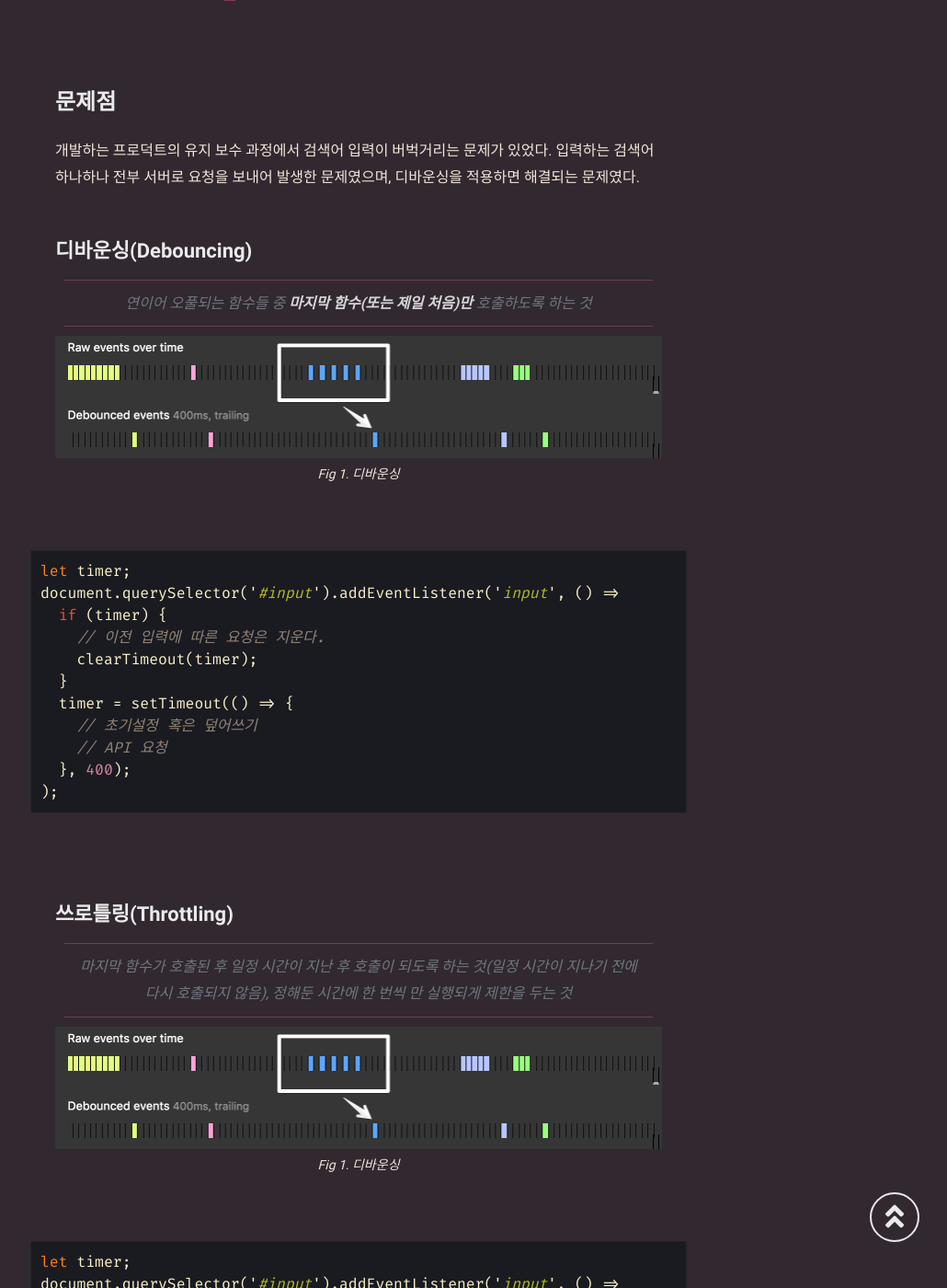
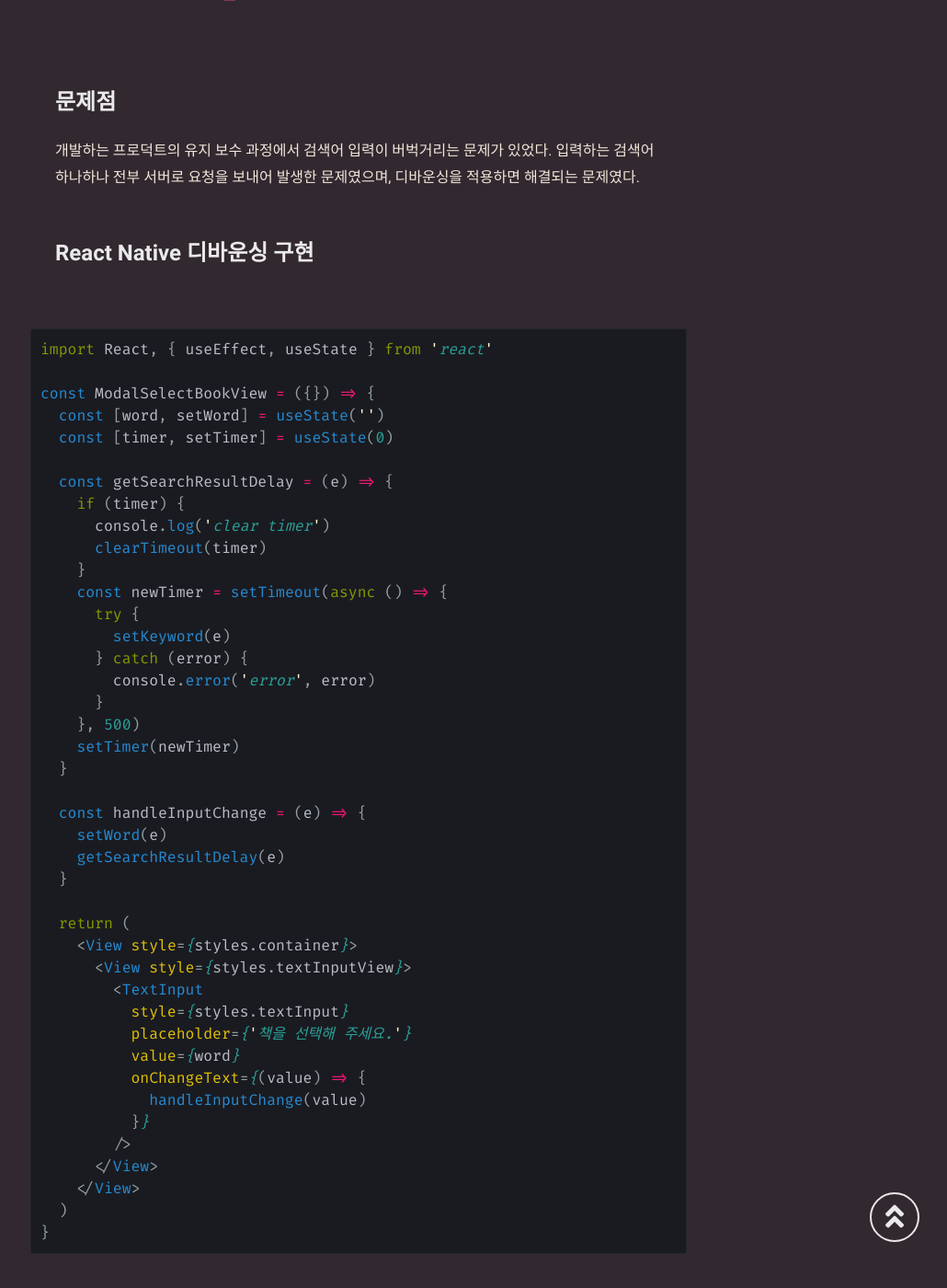
Before and after one commit to mniYUNSU/mniYUNSU.github.io, a Jekyll site: the page built from _posts/react-native-debounce/2022-04-02-react-native-debounce.md, in a window 1280 px wide and 1400 px high, scrolled down 265 px. Shown: the whole window at 92% size, without its empty margins (250-1280 px from the left). Built offline with Jekyll 4.4.1, drawn with Linux system fonts in a browser that asks for light colours; comment, search, counter and statistics services are not loaded; some of the changed text lies outside the part shown.

Commit message:
posting : react native debounce

````diff
--- a/_posts/react-native-debounce/2022-04-02-react-native-debounce.md
+++ b/_posts/react-native-debounce/2022-04-02-react-native-debounce.md
@@ -11,64 +11,13 @@
 
 개발하는 프로덕트의 유지 보수 과정에서 검색어 입력이 버벅거리는 문제가 있었다. 입력하는 검색어 하나하나 전부 서버로 요청을 보내어 발생한 문제였으며, 디바운싱을 적용하면 해결되는 문제였다.
 
-## 디바운싱(Debouncing)
-
-> 연이어 오풀되는 함수들 중 **마지막 함수(또는 제일 처음)만** 호출하도록 하는 것
-
-<figure>
-<img src="./../../images/react-native-debounce1.png" alt="react-native-debounce1">
-<figcaption>Fig 1. 디바운싱</figcaption>
-</figure>
-
-<br>
-
-```jsx
-let timer;
-document.querySelector('#input').addEventListener('input', () =>
-  if (timer) {
-    // 이전 입력에 따른 요청은 지운다.
-    clearTimeout(timer);
-  }
-  timer = setTimeout(() => {
-    // 초기설정 혹은 덮어쓰기
-    // API 요청
-  }, 400);
-);
-```
-
-<br>
-
-## 쓰로틀링(Throttling)
-
-> 마지막 함수가 호출된 후 일정 시간이 지난 후 호출이 되도록 하는 것(일정 시간이 지나기 전에 다시 호출되지 않음), 정해둔 시간에 한 번씩 만 실행되게 제한을 두는 것
-
-<figure>
-<img src="./../../images/react-native-debounce1.png" alt="react-native-debounce1">
-<figcaption>Fig 1. 디바운싱</figcaption>
-</figure>
-
-<br>
-
-```jsx
-let timer;
-document.querySelector('#input').addEventListener('input', () =>
-  if (!timer) {
-    // timer 없으면 실행
-    timer = setTimeout(() => {
-      timer = null;
-      // 시간 지난 후 timer 해제
-      // timer 해제 후 API 요청
-    }, 400);
-  });
-```
-
-<br>
-
 # React Native 디바운싱 구현
 
 <br>
 
 ```jsx
+import React, { useEffect, useState } from 'react'
+
 const ModalSelectBookView = ({}) => {
   const [word, setWord] = useState('')
   const [timer, setTimer] = useState(0)
@@ -113,3 +62,67 @@
 <br>
 
 이렇게 하면 유저가 검색어 입력을 할 때마다 서버로 요청을 보내지 않고, 유저가 0.5초 안에 입력한 검색어 요청은 전부 지워지고 0.5초 이후에 입력한 검색어로만 서버로 요청을 보내게 된다.
+
+<figure>
+<img src="./../../images/react-native-debounce3.gif" alt="react-native-debounce3">
+<figcaption>Fig 1. 0.5초 이전 입력은 요청을 보내지 않는 모습</figcaption>
+</figure>
+
+<br>
+
+## 디바운싱(Debouncing)
+
+<br>
+
+> 연이어 호출되는 함수들 중 **마지막 함수(또는 제일 처음)만** 호출하도록 하는 것
+
+<figure>
+<img src="./../../images/react-native-debounce1.png" alt="react-native-debounce1">
+<figcaption>Fig 2. 디바운싱</figcaption>
+</figure>
+
+<br>
+
+```jsx
+let timer;
+document.querySelector('#input').addEventListener('input', () =>
+  if (timer) {
+    // 이전 입력에 따른 요청은 지운다.
+    clearTimeout(timer);
+  }
+  timer = setTimeout(() => {
+    // 초기설정 혹은 덮어쓰기
+    // API 요청
+  }, 400);
+);
+```
+
+<br>
+
+## 쓰로틀링(Throttling)
+
+<br>
+
+> 마지막 함수가 호출된 후 일정 시간이 지난 후 호출이 되도록 하는 것(**일정 시간이 지나기 전에 다시 호출되지 않음**), 정해둔 시간에 한 번씩 만 실행되게 제한을 두는 것
+
+<figure>
+<img src="./../../images/react-native-debounce2.png" alt="react-native-debounce2">
+<figcaption>Fig 3. 쓰로틀링</figcaption>
+</figure>
+
+<br>
+
+```jsx
+let timer;
+document.querySelector('#input').addEventListener('input', () =>
+  if (!timer) {
+    // timer 없으면 실행
+    timer = setTimeout(() => {
+      timer = null;
+      // 시간 지난 후 timer 해제
+      // timer 해제 후 API 요청
+    }, 400);
+  });
+```
+
+<br>
--- a/_sass/klise/_syntax.scss
+++ b/_sass/klise/_syntax.scss
@@ -54,9 +54,11 @@
   margin: 0;
 }
 
-.highlight,
+.highlight {
+  color: #fbf1c7;
+}
 .highlight .w {
-  color: #fbf1c7;
+  color: #7aa2f7;
   // background-color: #1a1b21;
 }
 
@@ -85,12 +87,12 @@
 
 .highlight .o,
 .highlight .ow {
-  color: #fbf1c7;
+  color: #7aa2f7;
 }
 
 .highlight .p,
 .highlight .pi {
-  color: #fbf1c7;
+  color: #00dbb2;
 }
 
 .highlight .gi {
@@ -184,3 +186,214 @@
 .highlight .ss {
   color: #83a598;
 }
+
+//
+.highlight {
+  background-color: #ffffcc;
+}
+.highlight .c {
+  color: #586e75;
+} /* Comment */
+.highlight .err {
+  color: #fbf1c7;
+} /* Error */
+.highlight .g {
+  color: #fbf1c7;
+} /* Generic */
+.highlight .k {
+  color: #859900;
+} /* Keyword */
+.highlight .l {
+  color: #93a1a1;
+} /* Literal */
+.highlight .n {
+  color: #fbf1c7;
+} /* Name */
+.highlight .o {
+  color: #f51773;
+} /* Operator */
+.highlight .x {
+  color: #cb4b16;
+} /* Other */
+.highlight .p {
+  color: #93a1a1;
+} /* Punctuation */
+.highlight .cm {
+  color: #586e75;
+} /* Comment.Multiline */
+.highlight .cp {
+  color: #859900;
+} /* Comment.Preproc */
+.highlight .c1 {
+  color: #586e75;
+} /* Comment.Single */
+.highlight .cs {
+  color: #859900;
+} /* Comment.Special */
+.highlight .gd {
+  color: #2aa198;
+} /* Generic.Deleted */
+.highlight .ge {
+  color: #93a1a1;
+  font-style: italic;
+} /* Generic.Emph */
+.highlight .gr {
+  color: #dc322f;
+} /* Generic.Error */
+.highlight .gh {
+  color: #cb4b16;
+} /* Generic.Heading */
+.highlight .gi {
+  color: #859900;
+} /* Generic.Inserted */
+.highlight .go {
+  color: #93a1a1;
+} /* Generic.Output */
+.highlight .gp {
+  color: #93a1a1;
+} /* Generic.Prompt */
+.highlight .gs {
+  color: #93a1a1;
+  font-weight: bold;
+} /* Generic.Strong */
+.highlight .gu {
+  color: #cb4b16;
+} /* Generic.Subheading */
+.highlight .gt {
+  color: #93a1a1;
+} /* Generic.Traceback */
+.highlight .kc {
+  color: #cb4b16;
+} /* Keyword.Constant */
+.highlight .kd {
+  color: #268bd2;
+} /* Keyword.Declaration */
+.highlight .kn {
+  color: #859900;
+} /* Keyword.Namespace */
+.highlight .kp {
+  color: #859900;
+} /* Keyword.Pseudo */
+.highlight .kr {
+  color: #268bd2;
+} /* Keyword.Reserved */
+.highlight .kt {
+  color: #dc322f;
+} /* Keyword.Type */
+.highlight .ld {
+  color: #93a1a1;
+} /* Literal.Date */
+.highlight .m {
+  color: #2aa198;
+} /* Literal.Number */
+.highlight .s {
+  color: #2aa198;
+} /* Literal.String */
+.highlight .na {
+  color: #fbd500e3;
+} /* Name.Attribute */
+.highlight .nb {
+  color: #b58900;
+} /* Name.Builtin */
+.highlight .nc {
+  color: #268bd2;
+} /* Name.Class */
+.highlight .no {
+  color: #cb4b16;
+} /* Name.Constant */
+.highlight .nd {
+  color: #268bd2;
+} /* Name.Decorator */
+.highlight .ni {
+  color: #cb4b16;
+} /* Name.Entity */
+.highlight .ne {
+  color: #cb4b16;
+} /* Name.Exception */
+.highlight .nf {
+  color: #268bd2;
+} /* Name.Function */
+.highlight .nl {
+  color: #93a1a1;
+} /* Name.Label */
+.highlight .nn {
+  color: #93a1a1;
+} /* Name.Namespace */
+.highlight .nx {
+  color: #b9bec5;
+} /* Name.Other */
+.highlight .py {
+  color: #93a1a1;
+} /* Name.Property */
+.highlight .nt {
+  color: #268bd2;
+} /* Name.Tag */
+.highlight .nv {
+  color: #268bd2;
+} /* Name.Variable */
+.highlight .ow {
+  color: #859900;
+} /* Operator.Word */
+.highlight .w {
+  color: #93a1a1;
+} /* Text.Whitespace */
+.highlight .mf {
+  color: #2aa198;
+} /* Literal.Number.Float */
+.highlight .mh {
+  color: #2aa198;
+} /* Literal.Number.Hex */
+.highlight .mi {
+  color: #2aa198;
+} /* Literal.Number.Integer */
+.highlight .mo {
+  color: #2aa198;
+} /* Literal.Number.Oct */
+.highlight .sb {
+  color: #586e75;
+} /* Literal.String.Backtick */
+.highlight .sc {
+  color: #2aa198;
+} /* Literal.String.Char */
+.highlight .sd {
+  color: #93a1a1;
+} /* Literal.String.Doc */
+.highlight .s2 {
+  color: #2aa198;
+} /* Literal.String.Double */
+.highlight .se {
+  color: #cb4b16;
+} /* Literal.String.Escape */
+.highlight .sh {
+  color: #93a1a1;
+} /* Literal.String.Heredoc */
+.highlight .si {
+  color: #2aa198;
+} /* Literal.String.Interpol */
+.highlight .sx {
+  color: #2aa198;
+} /* Literal.String.Other */
+.highlight .sr {
+  color: #dc322f;
+} /* Literal.String.Regex */
+.highlight .s1 {
+  color: #2aa198;
+} /* Literal.String.Single */
+.highlight .ss {
+  color: #2aa198;
+} /* Literal.String.Symbol */
+.highlight .bp {
+  color: #268bd2;
+} /* Name.Builtin.Pseudo */
+.highlight .vc {
+  color: #268bd2;
+} /* Name.Variable.Class */
+.highlight .vg {
+  color: #268bd2;
+} /* Name.Variable.Global */
+.highlight .vi {
+  color: #268bd2;
+} /* Name.Variable.Instance */
+.highlight .il {
+  color: #2aa198;
+} /* Literal.Number.Integer.Long */
````
Also changed, not shown: 1 other file.
